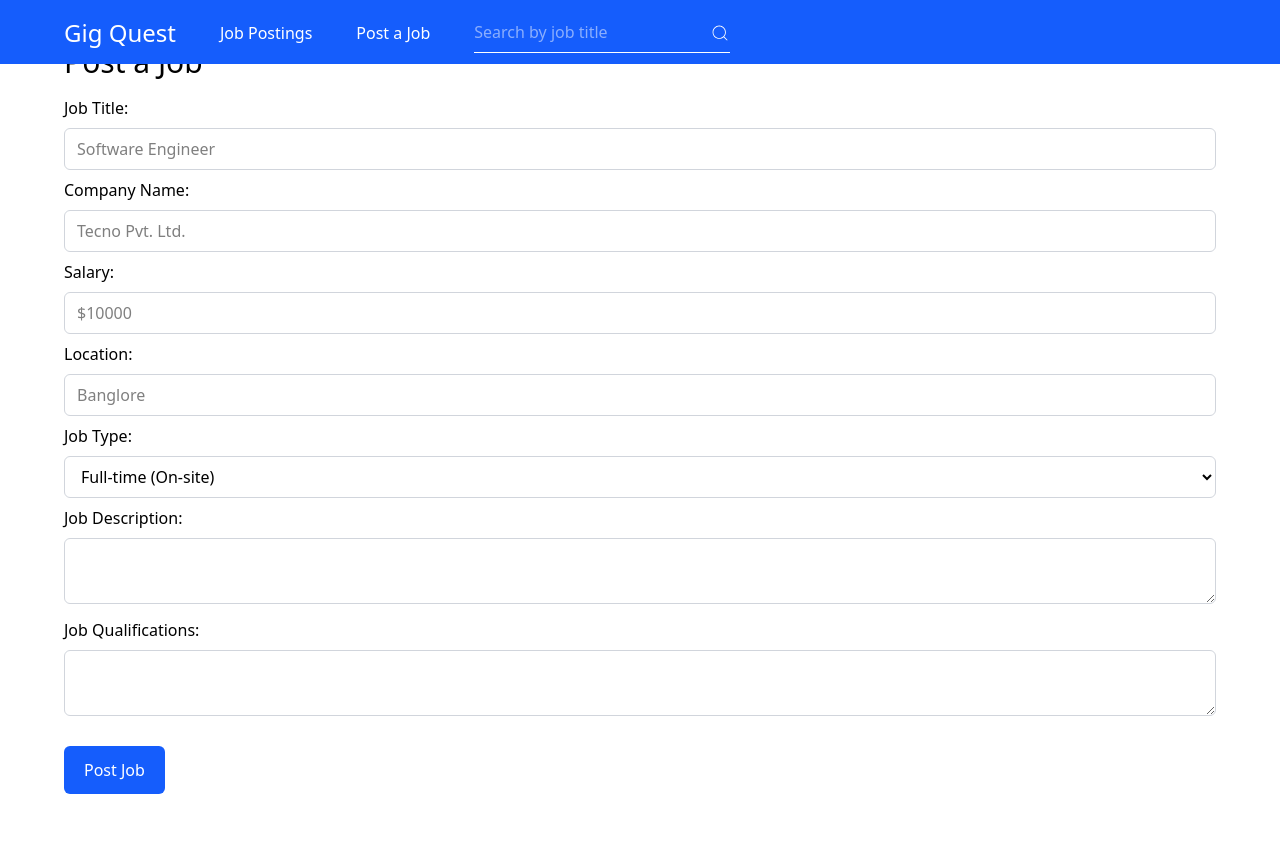
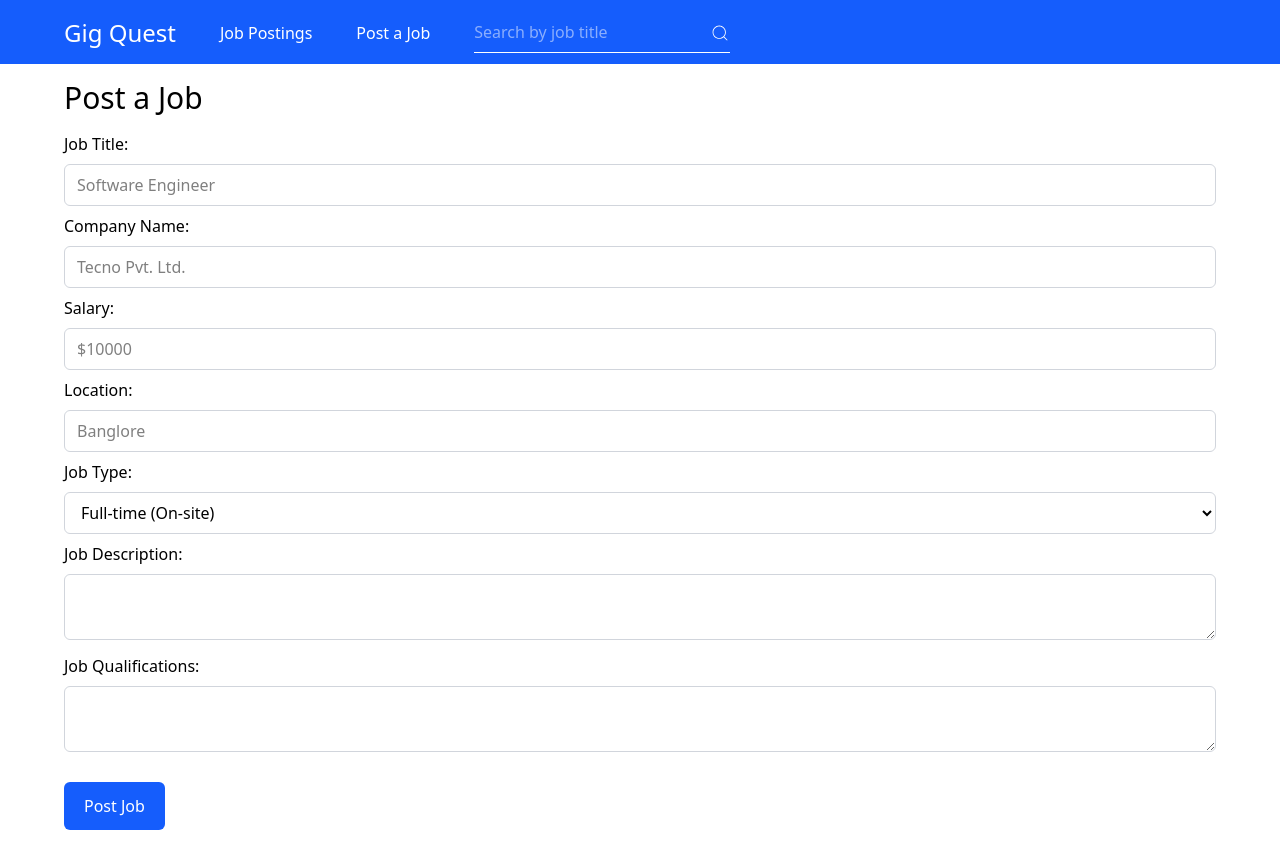
Before and after one commit to mdmohsanul/GigQuest, a React (Vite) app: page /postJob in a window 1280 px wide. Shown: the top 868 px of the page. Built offline with nearby package versions, Linux system fonts and the light colour scheme; no server answers.

Commit message:
err: search bar error solved

```diff
--- a/src/pages/JobDetails.jsx
+++ b/src/pages/JobDetails.jsx
@@ -19,7 +19,7 @@ const JobDetails = () => {
         className="p-6 mt-[64px]"
       >
         <div className="max-w-6xl min-h-screen pt-10 mx-auto">
-          <h1 className="text-2xl font-medium py-4  mx-5">
+          <h1 className="text-3xl font-medium  py-4  mx-5">
             {findJob?.jobTitle}
           </h1>
           <div className="p-5 border mx-5 border-gray-300 rounded-md flex flex-col gap-4">
--- a/src/pages/JobListing.jsx
+++ b/src/pages/JobListing.jsx
@@ -29,8 +29,8 @@ const JobListing = () => {
           transition={{ duration: 0.9, ease: "easeInOut", times: [0, 0.5, 1] }}
           className="p-6 mt-[64px]"
         >
-          <div className="max-w-6xl mx-auto min-h-screen pt-10">
-            <h1 className="text-3xl">All Jobs</h1>
+          <div className="max-w-6xl mx-auto min-h-screen pt-14">
+            <h1 className="text-3xl font-medium ">All Jobs</h1>
             <div className="py-5 grid grid-cols-1 md:grid-cols-2 lg:grid-cols-3 gap-y-8 justify-items-center">
               {filteredList?.map((item) => (
                 <JobCard job={item} key={item._id} />
--- a/src/pages/PostJob.jsx
+++ b/src/pages/PostJob.jsx
@@ -66,7 +66,7 @@ const PostJob = () => {
         transition={{ duration: 0.9, ease: "easeInOut", times: [0, 0.5, 1] }}
         className="p-6 mt-[64px]"
       >
-        <div className="max-w-6xl min-h-screen mx-auto pt-5">
+        <div className="max-w-6xl min-h-screen mx-auto pt-14">
           <h1 className="text-3xl font-medium pb-4 px-5 md:px-0">Post a Job</h1>
           <ToastContainer />
           <form onSubmit={submitHandler} className="px-5 md:px-0">
```
